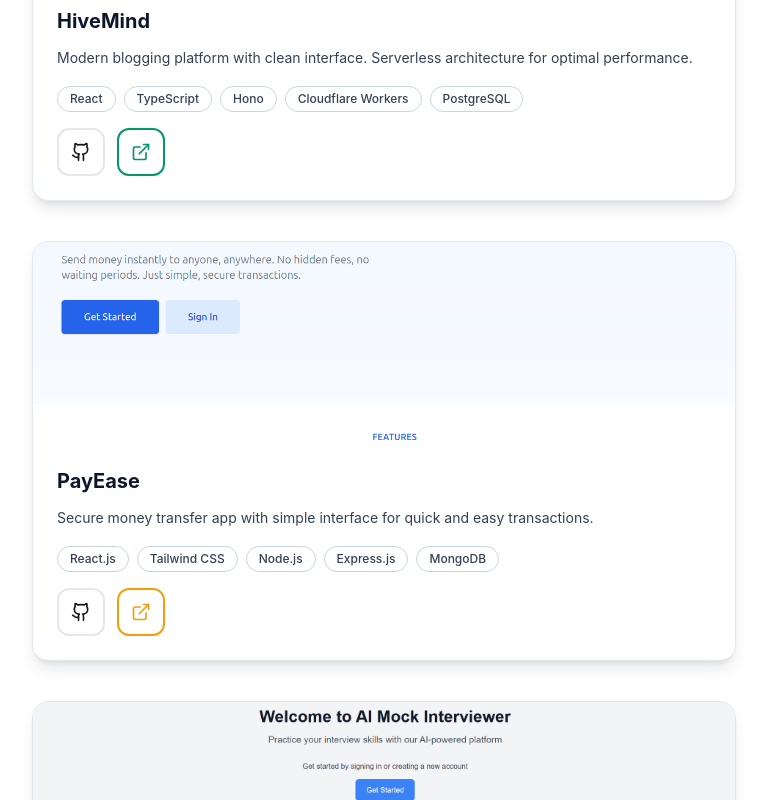
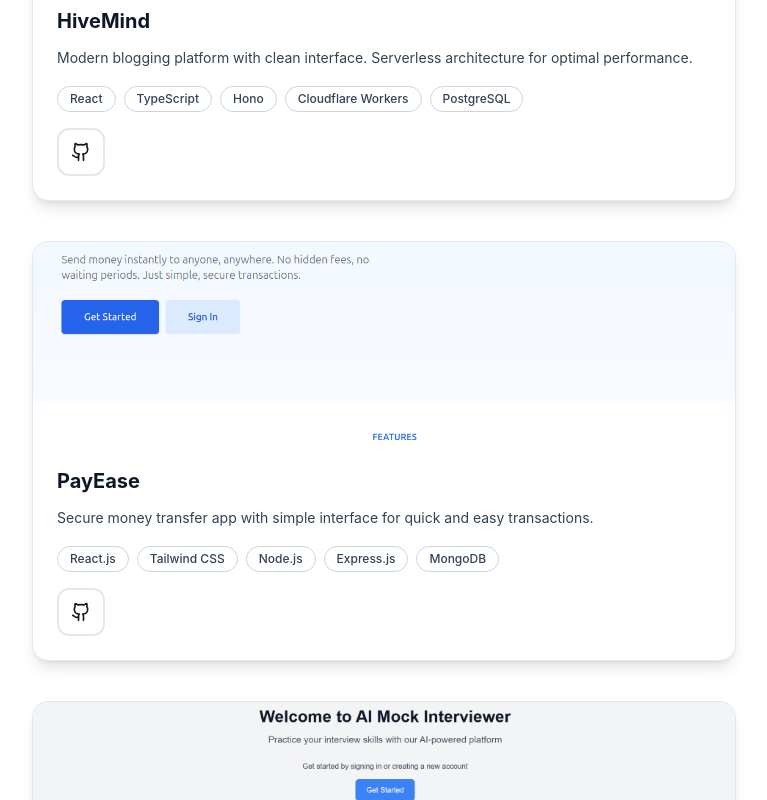
Before and after one commit to Vikram-0401/Portfolio, a React (Vite) app: page / in a window 1280 px wide. Shown: the part 4740-5540 px from the top of the page, without its empty margins (256-1023 px from the left). Built offline with nearby package versions, Linux system fonts and the light colour scheme.

Commit message:
Go live removed

```diff
--- a/src/components/Projects.tsx
+++ b/src/components/Projects.tsx
@@ -153,7 +153,8 @@ const ProjectCard = ({ project, index }: ProjectCardProps) => {
               >
                 <Icon name="Github" className="w-5 h-5 text-zinc-900 dark:text-white" />
               </motion.a>
-
+              {/* Only show Go Live/demo button for Modernizing Laboratory Assessment */}
+              {project.title === 'Modernizing Laboratory Assessment' && (
                 <motion.a
                   href={project.demo}
                   target="_blank"
@@ -173,6 +174,7 @@ const ProjectCard = ({ project, index }: ProjectCardProps) => {
                 >
                   <Icon name="ExternalLink" className="w-5 h-5" />
                 </motion.a>
+              )}
             </div>
           </div>
         </div>
```
Lines whose indentation alone changed are shown as unchanged.
